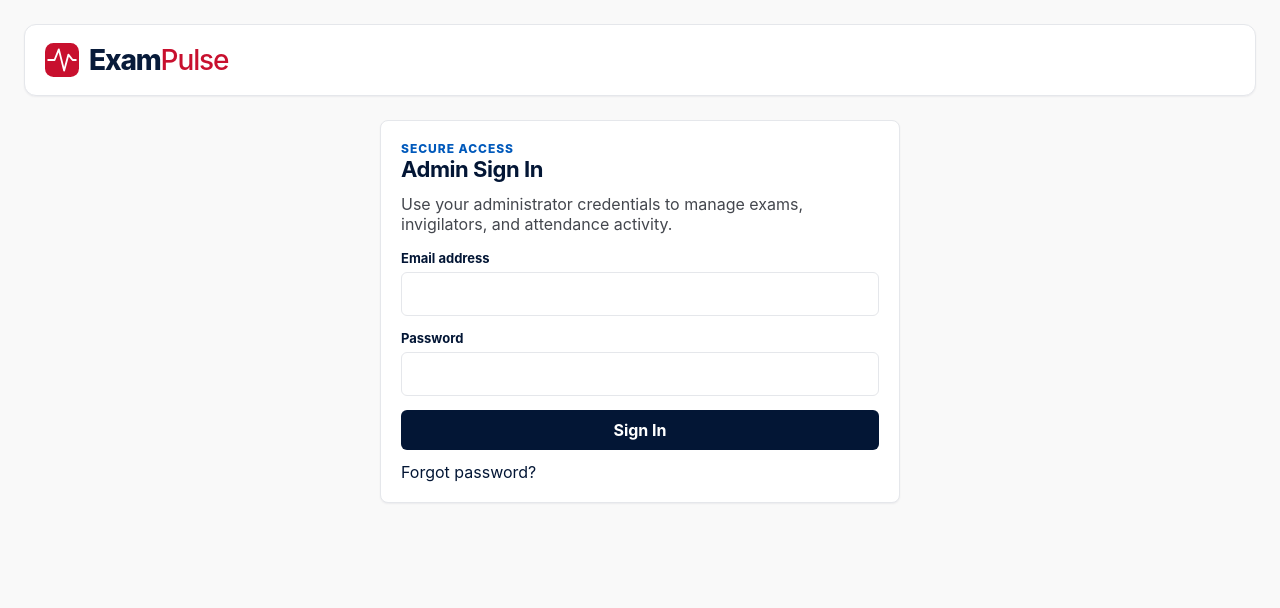
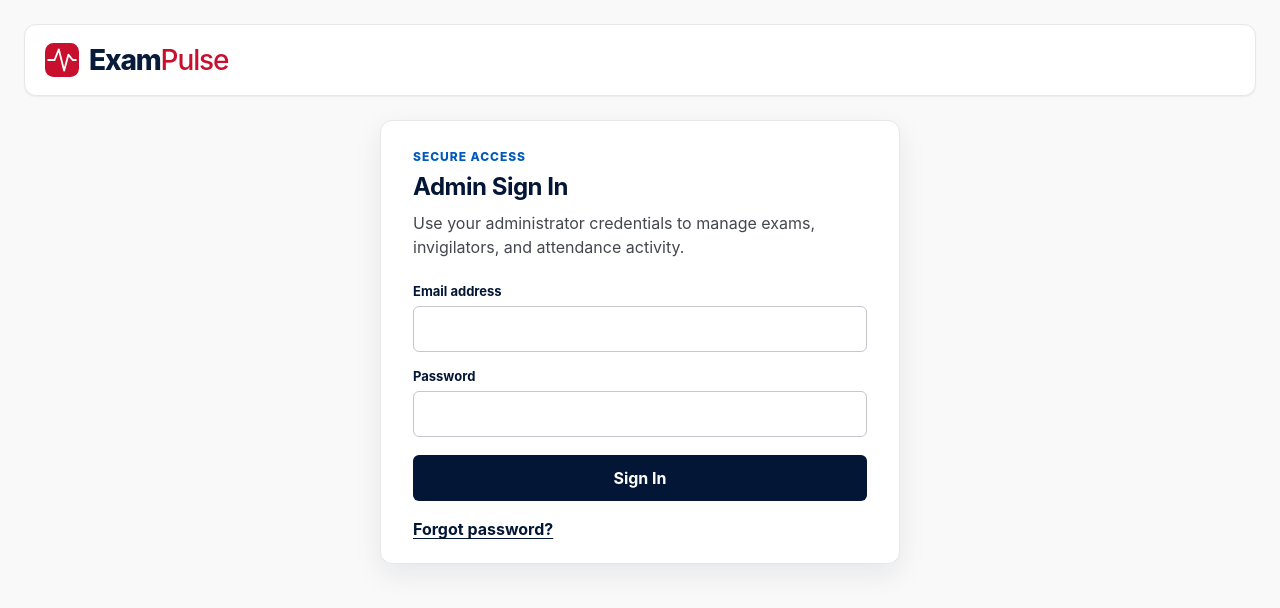
Before and after one commit to ahmedsohair/AttendanceManagement, a Next.js app in the folder apps/admin/: page /login in a window 1280 px wide. Shown: the top 608 px of the page. Built offline with nearby package versions, Linux system fonts and the light colour scheme; no server answers.

Commit message:
Polish connected account screens

```diff
--- a/apps/admin/app/globals.css
+++ b/apps/admin/app/globals.css
@@ -656,6 +656,122 @@ textarea:focus {
   letter-spacing: 0.08em;
 }
 
+.account-card {
+  width: min(100%, 520px);
+  margin: 0 auto;
+  padding: 28px 32px 24px;
+  border-radius: var(--radius-lg);
+  box-shadow: var(--shadow);
+}
+
+.account-card .kicker {
+  margin-bottom: 8px;
+}
+
+.account-card .section-title {
+  margin-bottom: 10px;
+  font-size: 24px;
+}
+
+.account-intro {
+  max-width: 48ch;
+  margin: 0;
+  line-height: 1.5;
+}
+
+.account-form {
+  gap: 16px;
+  margin-top: 24px;
+}
+
+.account-form .form-field {
+  gap: 7px;
+}
+
+.account-form input {
+  min-height: 46px;
+  border-color: var(--line-strong);
+}
+
+.account-form > button {
+  width: 100%;
+  min-height: 46px;
+  margin-top: 2px;
+}
+
+.account-status {
+  margin: 18px 0 0;
+  padding: 12px 14px;
+  border: 1px solid var(--line);
+  border-radius: var(--radius);
+  line-height: 1.45;
+}
+
+.account-status-warning,
+.account-status-missing {
+  border-color: rgba(183, 107, 0, 0.34);
+  background: rgba(183, 107, 0, 0.08);
+  color: var(--warn);
+}
+
+.account-status-error {
+  border-color: rgba(186, 26, 26, 0.28);
+  background: rgba(186, 26, 26, 0.07);
+  color: var(--danger);
+}
+
+.account-status-success {
+  border-color: rgba(40, 167, 69, 0.3);
+  background: rgba(40, 167, 69, 0.08);
+  color: var(--accent-dark);
+}
+
+.account-status-checking {
+  border-color: rgba(0, 89, 187, 0.24);
+  background: var(--accent-soft);
+  color: var(--accent-dark);
+}
+
+.account-status-message,
+.account-form-message {
+  margin: 0;
+}
+
+.account-status .secondary {
+  margin-top: 12px;
+}
+
+.account-actions {
+  margin-top: 18px;
+}
+
+.account-actions a {
+  color: var(--accent-dark);
+  font-weight: 700;
+  text-decoration: underline;
+  text-decoration-thickness: 1px;
+  text-underline-offset: 3px;
+}
+
+.account-actions-primary button {
+  min-height: 46px;
+}
+
+.account-card :is(a, button, input):focus-visible {
+  outline: 3px solid rgba(0, 89, 187, 0.28);
+  outline-offset: 2px;
+}
+
+@media (max-width: 600px) {
+  .account-card {
+    padding: 22px 20px 20px;
+  }
+
+  .account-card .section-title {
+    font-size: 22px;
+  }
+}
+
 .detail-list {
   display: grid;
   gap: 12px;
--- a/apps/admin/src/components/admin-login-form.tsx
+++ b/apps/admin/src/components/admin-login-form.tsx
@@ -56,15 +56,15 @@ export function AdminLoginForm({
   }
 
   return (
-    <div className="card" style={{ maxWidth: 520, margin: "0 auto" }}>
+    <div className="card account-card account-login-card">
       <div className="kicker">Secure Access</div>
       <h2 className="section-title">Admin Sign In</h2>
-      <p className="subtle" style={{ marginTop: 0 }}>
+      <p className="subtle account-intro">
         Use your administrator credentials to manage exams, invigilators, and
         attendance activity.
       </p>
 
-      <form className="form-grid" onSubmit={handleSubmit}>
+      <form className="form-grid account-form" onSubmit={handleSubmit}>
         <div className="form-field">
           <label htmlFor="admin-login-email">Email address</label>
           <input
@@ -97,7 +97,7 @@ export function AdminLoginForm({
       </form>
 
       {unauthorized ? (
-        <p className="subtle" style={{ color: "var(--warn)", marginBottom: 0 }}>
+        <p className="account-status account-status-warning">
           This account is not allowed to access the admin dashboard.
         </p>
       ) : null}
@@ -105,28 +105,27 @@ export function AdminLoginForm({
       {error ? (
         <p
           id="admin-login-error"
-          className="subtle"
+          className="account-status account-status-error"
           role="alert"
-          style={{ color: "var(--accent-dark)", marginBottom: 0 }}
         >
           {error}
         </p>
       ) : null}
 
       {reset === "requested" ? (
-        <p className="subtle" style={{ color: "var(--ok)", marginBottom: 0 }}>
+        <p className="account-status account-status-success">
           Password reset email sent. Check your inbox for the recovery link.
         </p>
       ) : null}
 
       {reset === "updated" ? (
-        <p className="subtle" style={{ color: "var(--ok)", marginBottom: 0 }}>
+        <p className="account-status account-status-success">
           Password updated. Sign in with your new password.
         </p>
       ) : null}
 
-      <div className="inline-actions" style={{ marginTop: 12 }}>
-        <Link href="/reset-password" className="subtle" style={{ color: "var(--accent-dark)" }}>
+      <div className="inline-actions account-actions account-actions-secondary">
+        <Link href="/reset-password" className="subtle">
           Forgot password?
         </Link>
       </div>
```
Also changed, not shown: apps/admin/src/components/reset-password-request-form.tsx (+7 -8 lines), apps/admin/src/components/update-password-form.tsx (+12 -15 lines), 3 other files (tests, documents, lock files or other folders).
